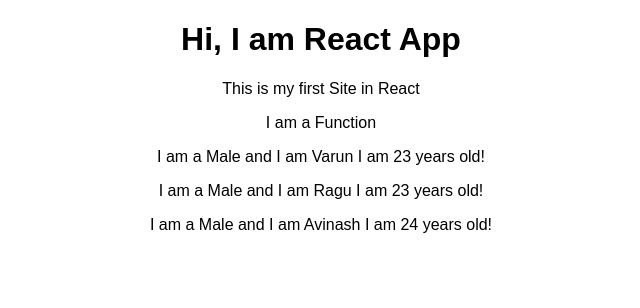
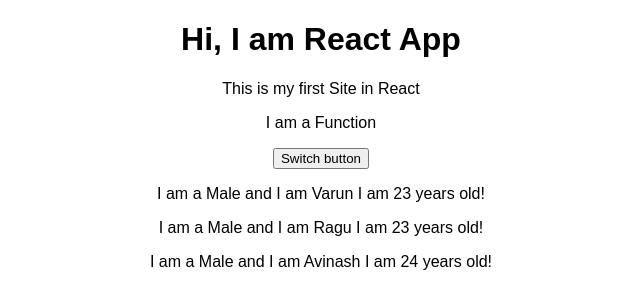
Before and after one commit to varunsam10/reactapp, a React (Create React App) app: page / in a window 1280 px wide. Shown: the top 308 px of the page, without its empty margins (319-959 px from the left). Built offline with nearby package versions, Linux system fonts and the light colour scheme.

Commit message:
State Changes

```diff
--- a/src/App.js
+++ b/src/App.js
@@ -11,12 +11,27 @@
         {name :'Avinash',age:'24'}
     ]
 }
+
+  switchNameHandler = () => {
+    //console.log('Was Clicked');
+    this.setState (    //We should not use this.state
+    {    persons: [
+  {name :'Varun Sampath',age:'23'},
+  {name :'Ragu',age:'23'},
+  {name :'Avinash Ramesh',age:'24'}
+]
+    }
+
+    )
+  }
+
   render() {
     return (
       <div className="App">
        <h1> Hi, I am React App </h1>
        <p> This is my first Site in React </p>
        <Person name="Varun" age="24"/>
+       <button onClick ={this.switchNameHandler}>Switch button</button>
        <PersonClass name={this.state.persons[0].name} age={this.state.persons[0].age}/>
        <PersonClass name={this.state.persons[1].name} age={this.state.persons[1].age}/>
        <PersonClass name={this.state.persons[2].name} age={this.state.persons[2].age}/>
```
Also changed, not shown: package.json (line endings or trailing spaces), 1 other file (tests, documents, lock files or other folders).
